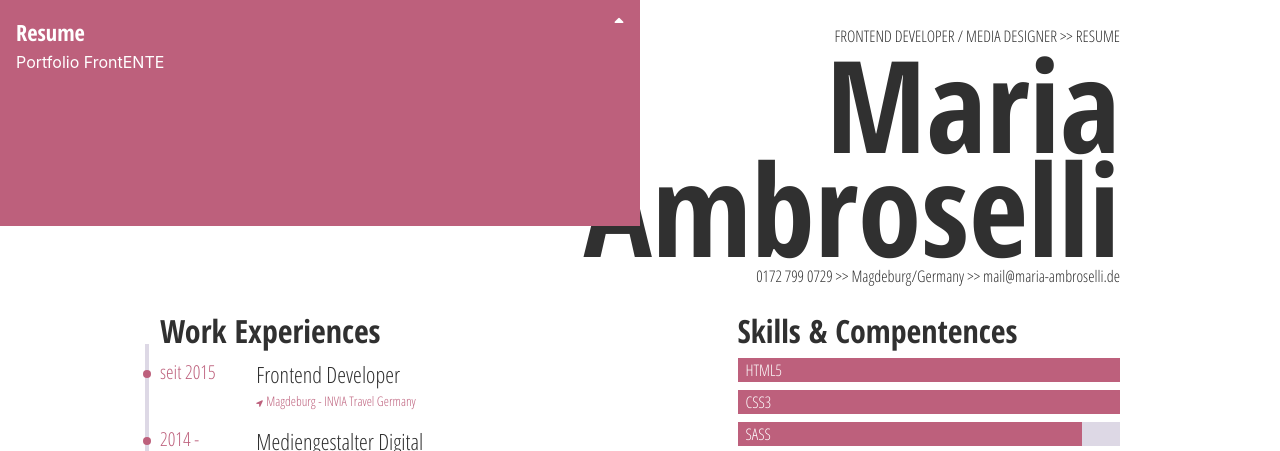
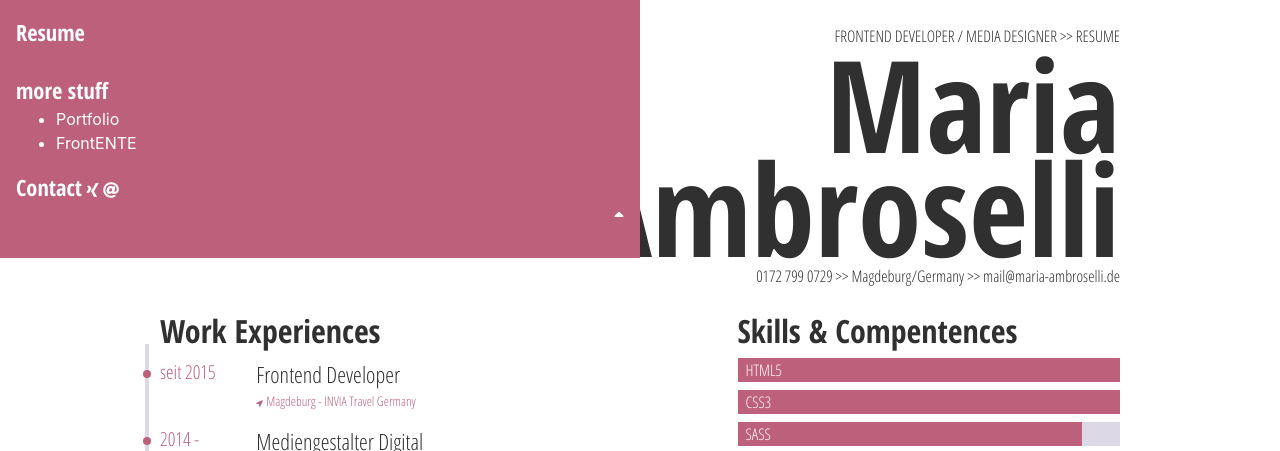
Before and after one commit to maryquery/Project-ROOQ, a website: page public/resume.html in a window 1280 px wide. Both pictures are taken after a click on the icon 619 px from the left and 24 px from the top of the page. Shown: the top 451 px of the page. Drawn offline with nearby package versions, Linux system fonts and the light colour scheme.

Commit message:
add last changes

```diff
--- a/public/js/index.js
+++ b/public/js/index.js
@@ -2,9 +2,14 @@ console.log('ready');
 
 $(document).ready(function() {
 
-  $('.fa-sort-down').click(function() {
-    $(this).toggleClass('fa-sort-up fa-sort-down ');
-    $('#navContent').toggleClass('open close');
+  //$('.fa-sort-down').click(function() {
+    //$(this).toggleClass('fa-sort-up fa-sort-down');
+    //$('#navContent').toggleClass('open close');
+  //});
+
+  $( "header" ).click(function() {
+    $( "#navContent" ).toggle("slow");
+    $(".arrow").toggleClass('fa-sort-up fa-sort-down');
   });
 
 });
--- a/public/resume.html
+++ b/public/resume.html
@@ -21,10 +21,17 @@
 
      <header>
        <span>Resume</span>
-       <i class="fas fa-sort-down"></i>
-       <div id="navContent" class="close">
-         Portfolio
-         FrontENTE
+       <i class="arrow fas fa-sort-down"></i>
+       <div id="navContent" class="toggle">
+         <br />
+       <span>more stuff</span>
+         <ul>
+           <li>Portfolio</li>
+           <li>FrontENTE</li>
+         </ul>
+         <span>Contact</span>
+         <i class="fab fa-xing"></i>
+         <i class="fas fa-at"></i>
        </div>
      </header>
 
--- a/public/scss/resume.scss
+++ b/public/scss/resume.scss
@@ -7,6 +7,16 @@ $font-extra: 'Abril Fatface', cursive;
 ================================================== */
 $white : #fff;
 $black : #000;
+/*
+$light-grey : #e9ecef;
+$norm-grey  : rgba(86, 61, 124, .2);
+$dark-grey  : #343a40;
+
+$primary-color: rgb(48, 48, 48);
+$secondary-color: rgb(189, 96, 124);
+*/
+/*borders*/
+$border: 1px solid rgba(86, 61, 124, .2);
 
 $light-grey : #e9ecef;
 $norm-grey  : rgba(86, 61, 124, .2);
@@ -14,9 +24,6 @@ $dark-grey  : #343a40;
 
 $primary-color: rgb(48, 48, 48);
 $secondary-color: rgb(189, 96, 124);
-
-/*borders*/
-$border: 1px solid rgba(86, 61, 124, .2);
 
 @mixin gradient($primary-color, $primary-color) {
   background: $primary-color; /* Old browsers */
@@ -31,21 +38,39 @@ body, html{
   min-width: 320px;
 }
 
+body{
+  font-size: 100%;
+  font-size: 1em;
+
+  @media (max-width: 960px) {
+    padding-top: 4em;
+  }
+}
+
 h1{
   font-family: $font;
   font-size: 4em;
   color: $primary-color;
+
+  @media (max-width: 960px) {
+    font-size: 50%;
+  }
 }
 
 /* HEADER
 ================================================== */
 header{
   position: fixed;
+  top: 0;
   width: 50%;
   height: auto;
   padding: 1em;
   background: $secondary-color;
   color: $white;
+
+    @media screen and (max-width: 960px) {
+      width: 100%;
+    }
 
     span{
       font-family: $font;
@@ -53,8 +78,10 @@ header{
       font-size: 1.4em;
     }
 
-    i{
-      float: right;
+    i.arrow{
+      position: absolute;
+      right: 1em;
+      bottom: 2em;
       cursor: pointer;
 
       &:hover{
@@ -63,31 +90,8 @@ header{
     }
 
     #navContent{
-      height: auto;
-
-        &.open{
-          display: block;
-          visibility: visible;
-          height: 10em;
-          animation: open 2s;
-
-          @keyframes open {
-              from {height: 0em;}
-              to {height: 10em;}
-          }
-        }
-
-        &.close{
-          display: none;
-          visibility: hidden;
-          height: 2em;
-          animation: close 2s;
-
-          @keyframes close {
-              from {height: 10em;}
-              to {height: 2em;}
-          }
-      }
+      height: 12em;
+      display: none;
     }
 }
 
@@ -104,6 +108,10 @@ header{
     width: 75%;
     margin:0 auto;
 
+    @media (max-width: 960px) {
+      width: 90%;
+    }
+
     &#header{
       text-align: right;
       padding: 1em 0 1em 0;
@@ -114,6 +122,13 @@ header{
         font-size: 8em;
         color: $primary-color;
         line-height: 0.75em;
+
+        @media (max-width: 960px) {
+          font-size: 6em;
+        }
+        @media (max-width: 320px) {
+          font-size: 3em;
+        }
       }
 
       p{
@@ -247,9 +262,3 @@ header{
 
   } // End Section
 } // End Wrapper
-
-
-header{
-  //@include gradient($primary-color, $primary-color)
-
-}
```
Also changed, not shown: public/css/resume.css.
